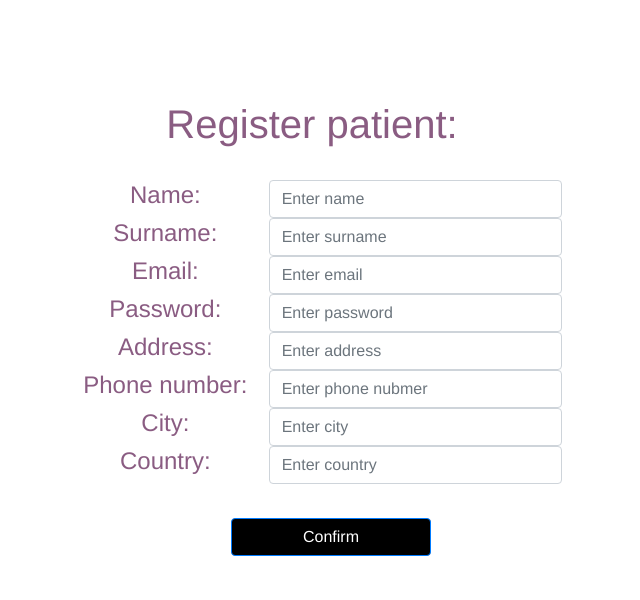
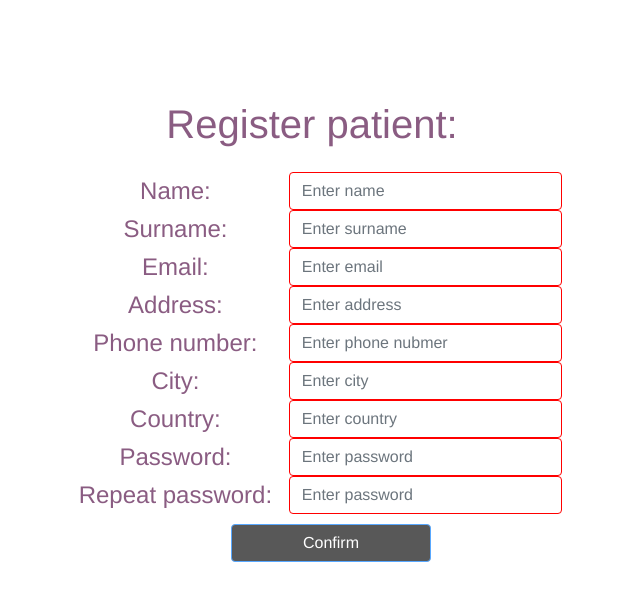
Before and after one commit to saradj411/MPharmacy, a Vue app in the folder frontend-isa/: page /registration in a window 1280 px wide. Shown: the top 600 px of the page, without its empty margins (328-968 px from the left). Built offline with nearby package versions, Linux system fonts and the light colour scheme.

Commit message:
Front for login and registration

```diff
--- a/frontend-isa/src/components/Login.vue
+++ b/frontend-isa/src/components/Login.vue
@@ -5,11 +5,12 @@
     <h6>Enter your email and password.</h6>
     <br>
         <div class="loginDiv">
+
             <table id="loginTable">
                 <tr>
                     <td><h4 > Email: </h4> </td>
                     <td>
-                        <input type="text" v-model="email" class="form-control" placeholder="Enter email" aria-label="Enter name" aria-describedby="addon-wrapping">
+                        <input type="text" v-model="email" :class="{'input--error':!email}" class="form-control" placeholder="Enter email" aria-label="Enter name" aria-describedby="addon-wrapping">
 
                     </td>
 
@@ -17,7 +18,7 @@
                 <tr>
                     <td> <h4> Password: </h4> </td>
                     <td>
-                    <input type="password" v-model="Password" class="form-control" placeholder="Enter name"  aria-label="Enter name" aria-describedby="addon-wrapping">
+                    <input type="password" v-model="password" :class="{'input--error':!password}" class="form-control" placeholder="Enter name"  aria-label="Enter name" aria-describedby="addon-wrapping">
                     </td>
                 </tr>
                 <tr>
@@ -25,11 +26,14 @@
                 </tr>
                 <tr>
                     <td colspan="2">
-                        <button class = "btn btn-primary btn-xs" style="margin:auto; margin-left:38px;background: #000;margin-top: 10px; width: 200px;" >Submit</button>
+                        <button class = "btn btn-primary btn-xs"
+                        :disabled="!email || !password"
+                        style="margin:auto; margin-left:38px;background: #000;margin-top: 10px; width: 200px;" >Submit</button>
                     </td>
 
                 </tr>
             </table>
+
         </div>
     </div>
 </div>
@@ -42,11 +46,7 @@
     {
         margin: 0 auto;
     }
-    .loginHolder
-    {
-        margin: 0 auto;
-        margin-top: 50px;
-    }
+
     .loginDiv
     {
         margin: 0 auto;
@@ -63,4 +63,40 @@
         padding: 50px;
     }
 
+    .input--error{
+    border-color:red;
+    }
+
 </style>
+
+<script>
+export default
+{
+    data()
+    {
+        return{
+            email: "",
+            password: ""
+        }
+    },
+    methods:
+    {
+        userForLogin: function()
+        {
+            if(this.email == '' || this.password == '')
+            {
+
+            }
+            else
+            {
+                const loginInfo =
+                {
+                    email: this.email,
+                    password: this.password
+                }
+            }
+        }
+    }
+}
+
+</script>
--- a/frontend-isa/src/components/Registration.vue
+++ b/frontend-isa/src/components/Registration.vue
@@ -8,60 +8,79 @@
                 <tr>
                     <td><h4 > Name: </h4> </td>
                     <td>
-                        <input type="text" v-model="name" class="form-control" placeholder="Enter name" aria-label="Enter name" aria-describedby="addon-wrapping">
-
+                        <input type="text"
+                         v-model="name"
+                         class="form-control"
+                          placeholder="Enter name"
+                           aria-label="Enter name"
+                           aria-describedby="addon-wrapping"
+                           :class="{'input--error':!name}">
                     </td>
 
                 </tr>
                 <tr>
                     <td> <h4> Surname: </h4> </td>
                     <td>
-                    <input type="text" v-model="surname" class="form-control" placeholder="Enter surname"  aria-label="Enter surname" aria-describedby="addon-wrapping">
+                    <input type="text" v-model="surname" :class="{'input--error':!surname}" class="form-control" placeholder="Enter surname"  aria-label="Enter surname" aria-describedby="addon-wrapping">
                     </td>
                 </tr>
                 <tr>
                     <td> <h4> Email: </h4> </td>
                     <td>
-                    <input type="text" v-model="email" class="form-control" placeholder="Enter email"  aria-label="Enter email" aria-describedby="addon-wrapping">
+                    <input type="text" v-model="email" class="form-control" :class="{'input--error':!email}" placeholder="Enter email"  aria-label="Enter email" aria-describedby="addon-wrapping">
                     </td>
                 </tr>
-                <tr>
-                    <td> <h4> Password: </h4> </td>
-                    <td>
-                    <input type="password" v-model="password" class="form-control" placeholder="Enter password"  aria-label="Enter password" aria-describedby="addon-wrapping">
-                    </td>
-                </tr>
+
                 <tr>
                     <td> <h4> Address: </h4> </td>
                     <td>
-                    <input type="text" v-model="address" class="form-control" placeholder="Enter address"  aria-label="Enter address" aria-describedby="addon-wrapping">
+                    <input type="text" v-model="address" class="form-control" :class="{'input--error':!address}" placeholder="Enter address"  aria-label="Enter address" aria-describedby="addon-wrapping">
                     </td>
                 </tr>
                 <tr>
                     <td> <h4> Phone number: </h4> </td>
                     <td>
-                    <input type="text" v-model="phoneNumber" class="form-control" placeholder="Enter phone nubmer"  aria-label="Enter phone nubmer" aria-describedby="addon-wrapping">
+                    <input type="text" v-model="phoneNumber" :class="{'input--error':!phoneNumber}" class="form-control" placeholder="Enter phone nubmer"  aria-label="Enter phone nubmer" aria-describedby="addon-wrapping">
                     </td>
                 </tr>
 
                  <tr>
                     <td> <h4> City: </h4> </td>
                     <td>
-                    <input type="text" v-model="city" class="form-control" placeholder="Enter city"  aria-label="Enter city" aria-describedby="addon-wrapping">
+                    <input type="text" v-model="city" :class="{'input--error':!city}" class="form-control" placeholder="Enter city"  aria-label="Enter city" aria-describedby="addon-wrapping">
                     </td>
                 </tr>
                  <tr>
                     <td> <h4> Country: </h4> </td>
                     <td>
-                    <input type="text" v-model="country" class="form-control" placeholder="Enter country"  aria-label="Enter phone nubmer" aria-describedby="addon-wrapping">
+                    <input type="text" v-model="country" :class="{'input--error':!country}"  class="form-control" placeholder="Enter country"  aria-label="Enter phone nubmer" aria-describedby="addon-wrapping">
+                    </td>
+                </tr>
+                 <tr>
+                    <td> <h4> Password: </h4> </td>
+                    <td>
+                    <input type="password" id="password" v-model="password" :class="{'input--error':!password}" class="form-control" placeholder="Enter password"  aria-label="Enter password" aria-describedby="addon-wrapping">
+                    </td>
+                </tr>
+                 <tr>
+                    <td> <h4> Repeat password: </h4> </td>
+                    <td>
+                    <input type="Password" v-model="rePassword" :class="{'input--error':!rePassword}" class="form-control" placeholder="Enter password"  aria-label="Enter password" aria-describedby="addon-wrapping">
                     </td>
                 </tr>
                 <tr>
-                    <td colspan="2"><label id="errorMessage" /></td>
+                    <td colspan="2">
+                        <div id="errorMessage" >
+                        </div >
+
+
+                    </td>
                 </tr>
                 <tr>
                     <td colspan="2">
-                        <button class = "btn btn-primary btn-xs" style="margin:auto; margin-left:38px;background: #000;margin-top: 10px; width: 200px;" v-on:click="registerPatient">Confirm</button>
+                        <button class = "btn btn-primary btn-xs"  :disabled="!name || !surname || !email || !address || !phoneNumber           || !city
+                        || !country || !password || (!rePassword)"  style="margin:auto; margin-left:38px;background: #000;margin-top: 10px; width: 200px;" v-on:click="registerPatient">Confirm</button>
+
                     </td>
 
                 </tr>
@@ -71,6 +90,8 @@
 </div>
 </template>
 <script>
+import { required, sameAs } from 'vuelidate/lib/validators'
+
 export default{
     data()
     {
@@ -82,17 +103,64 @@ export default{
             address : "",
             phoneNumber : "",
             city : "",
-            country : ""
+            country : "",
+            rePassword : "",
+            errorMessage : ""
+
+        }
+    },
+    validations:
+    {
+        name : {
+            required
+        },
+        surname : {
+            required
+        },
+        email : {
+            required
+        },
+        address : {
+            required
+        },
+        phoneNumber : {
+            required
+        },
+        city : {
+            required
+        },
+        country : {
+            required
+        },
+        password : {
+            required
+        },
+        rePassword:
+        {
+            sameAsPassword: sameAs('password')
+        }
 
 
-        }
     },
 
     methods:
     {
         registerPatient : function()
         {
-            const patientInfo =
+            console.log(this.name);
+            if(this.password != this.rePassword)
+            {
+                console.log("DAL RADI");
+                document.getElementById("errorMessage").innerHTML  = 'Password are not maching!';
+                document.getElementById("errorMessage").style = "font-size:20px; color: red;";
+                this.password = "";
+                this.rePassword = "";
+            }
+            else
+            {
+                console.log("Prosao");
+                document.getElementById("errorMessage").innerHTML  = 'Succeseffully!';
+                const patientInfo =
             {
                 name : this.name,
                 surname : this.surname,
@@ -113,20 +181,28 @@ export default{
                 {
                     alert("Successfully registered new patient. Please check your email for verification!");
                     console.log(response.data);
+                    //this.$router.push('ProfilePatient/'+ response.data.id);
+                    //Odkomentarisati ovo kad se obavi verifikacija mejla
                 }).catch(res => {
                     alert(res.response.data.message);
                 });
+
+            }
+
+
+
         }
     },
     mounted()
     {
 
-    }
+    },
+
 }
 </script>
 
 
-<style>
+<style scoped>
     *
     {
         margin: 0 auto;
@@ -152,4 +228,8 @@ export default{
         padding: 50px;
     }
 
+.input--error{
+    border-color:red;
+    }
+
 </style>
--- /dev/null
+++ b/frontend-isa/src/components/SystemAdminProfile.vue
@@ -0,0 +1,5 @@
+<template>
+    <div>
+        radi
+    </div>
+</template>
--- a/frontend-isa/src/router/index.js
+++ b/frontend-isa/src/router/index.js
@@ -24,7 +24,7 @@ import updatePharmacistProfile from '../components/updatePharmacistProfile.vue'
 import updateDermatologistProfile from '../components/updateDermatologistProfile.vue'
 import DermatologistPatients from '../components/DermatologistPatients.vue'
 import RequestForVacation from '../components/RequestForVacation.vue'
-
+import SystemAdminProfile from '../components/SystemAdminProfile.vue'
 
 import moment from 'moment'
 
@@ -71,6 +71,11 @@ const routes = [
         path: '/ProfilePatient/:id',
         name: 'ProfilePatient',
         component: ProfilePatient
+      },
+      {
+        path: '/SystemAdminProfile',
+        name: 'SystemAdminProfile',
+        component: SystemAdminProfile
       },
       {
         path: '/updatePharmacyProfile/:id',
```
